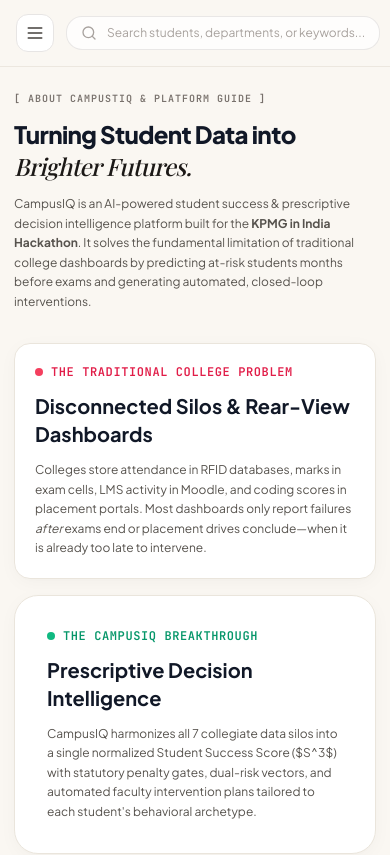
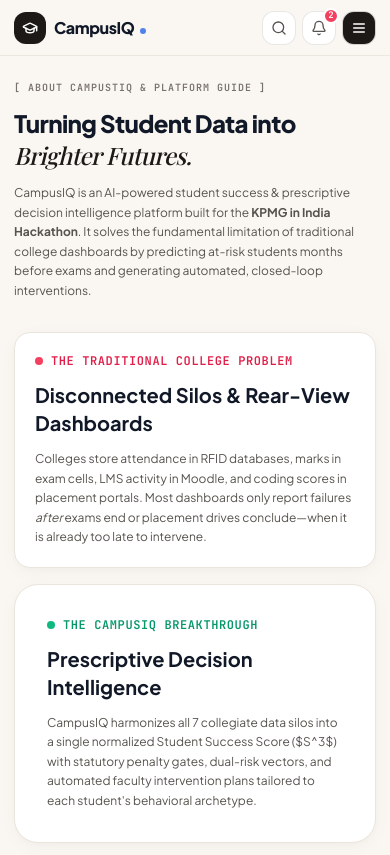
Before and after one commit to likhith3035/smart-campus, a Next.js app: page /about in a window 390 px wide. Shown: the top 855 px of the page. Built offline with nearby package versions, Linux system fonts and the light colour scheme; a web font is replaced by a local one.

Commit message:
feat(mobile): add dedicated sticky mobile header with logo, search trigger, and zero horizontal scroll across platform pages

```diff
--- a/components/layout/WorkspaceShell.tsx
+++ b/components/layout/WorkspaceShell.tsx
@@ -24,6 +24,7 @@
   Database,
   FileText,
   Zap,
+  GraduationCap,
 } from "lucide-react";
 
 interface WorkspaceShellProps {
@@ -81,14 +82,95 @@
             className="fixed inset-0 bg-black/40 backdrop-blur-xs"
             onClick={() => setMobileOpen(false)}
           />
-          <div className="relative z-10 w-72 bg-[#FAF7F2] h-full shadow-2xl">
-            <button
-              onClick={() => setMobileOpen(false)}
-              className="absolute top-4 right-4 p-2 text-stone-500 hover:text-black"
-            >
-              <X className="w-5 h-5" />
-            </button>
-            <InstitutionalSidebar />
+          <div className="relative z-10 w-80 max-w-[85vw] bg-[#FAF7F2] h-full shadow-2xl flex flex-col justify-between overflow-y-auto">
+            <div>
+              <div className="flex items-center justify-between p-4 border-b border-stone-200/80">
+                <Link
+                  href="/home"
+                  onClick={() => setMobileOpen(false)}
+                  className="flex items-center gap-2.5"
+                >
+                  <div className="w-8 h-8 rounded-xl bg-blue-600 flex items-center justify-center text-white shadow-xs">
+                    <GraduationCap className="w-4 h-4" />
+                  </div>
+                  <div>
+                    <span className="font-extrabold text-base tracking-tight text-[#111827]">
+                      CampusIQ
+                    </span>
+                    <span className="block text-[8px] font-mono tracking-widest text-stone-500 uppercase">
+                      STUDENT SUCCESS PLATFORM
+                    </span>
+                  </div>
+                </Link>
+                <button
+                  onClick={() => setMobileOpen(false)}
+                  className="p-1.5 rounded-lg border border-stone-200 bg-white text-stone-600 hover:text-black"
+                >
+                  <X className="w-4 h-4" />
+                </button>
+              </div>
+              <InstitutionalSidebar />
+            </div>
+
+            {/* Mobile Drawer Institutional Utilities */}
+            <div className="p-4 border-t border-stone-200/80 bg-stone-100/70 space-y-2.5 mt-auto">
+              <div className="text-[10px] font-mono uppercase tracking-wider text-stone-500 font-bold">
+                Institutional Utilities
+              </div>
+
+              {/* Term Selector Mobile */}
+              <div className="flex items-center justify-between text-xs font-semibold text-stone-800 bg-white p-2.5 rounded-xl border border-stone-200 shadow-2xs">
+                <span className="flex items-center gap-2">
+                  <Calendar className="w-3.5 h-3.5 text-stone-500" />
+                  <span>Academic Term:</span>
+                </span>
+                <span className="font-mono text-blue-700 font-bold">{selectedTerm}</span>
+              </div>
+
+              {/* Active Dataset Mobile Pill */}
+              {isCustomDataset && (
+                <div className="flex items-center justify-between p-2.5 rounded-xl bg-emerald-50 border border-emerald-200 text-xs text-emerald-800 font-semibold">
+                  <div className="flex items-center gap-1.5 truncate">
+                    <span className="w-2 h-2 rounded-full bg-emerald-500 animate-pulse shrink-0" />
+                    <span className="truncate max-w-[130px]">{datasetName}</span>
+                    <span className="text-[10px] text-emerald-600 font-mono">({studentCount})</span>
+                  </div>
+                  <button
+                    onClick={() => {
+                      resetToDemoData();
+                      setMobileOpen(false);
+                    }}
+                    className="px-2 py-0.5 rounded-lg bg-white border border-emerald-300 text-[10px] font-bold text-emerald-700"
+                  >
+                    Reset
+                  </button>
+                </div>
+              )}
+
+              {/* Judge Tour Mobile */}
+              <button
+                onClick={() => {
+                  setMobileOpen(false);
+                  setJudgeTourOpen(true);
+                }}
+                className="w-full flex items-center justify-center gap-2 py-2 rounded-xl bg-purple-700 text-white text-xs font-bold shadow-2xs"
+              >
+                <Zap className="w-3.5 h-3.5 text-amber-300 fill-amber-300" />
+                <span>60-Second Judge Tour</span>
+              </button>
+
+              {/* Dean's Brief Mobile */}
+              <button
+                onClick={() => {
+                  setMobileOpen(false);
+                  setExecutiveBriefOpen(true);
+                }}
+                className="w-full flex items-center justify-center gap-2 py-2 rounded-xl bg-white border border-stone-200 text-stone-800 text-xs font-bold shadow-2xs"
+              >
+                <FileText className="w-3.5 h-3.5 text-stone-500" />
+                <span>Dean&apos;s Governance Brief</span>
+              </button>
+            </div>
           </div>
         </div>
       )}
@@ -96,18 +178,80 @@
       {/* ───────────────────────────────────────────────────────────
           2. MAIN WORKSPACE CONTAINER
       ─────────────────────────────────────────────────────────── */}
-      <div className="flex-1 min-w-0 flex flex-col overflow-y-auto">
-        {/* Universal Top Bar */}
-        <header className="sticky top-0 z-30 bg-[#FAF7F2]/95 backdrop-blur-md border-b border-[#ECE7DF] px-4 sm:px-8 py-3.5 flex items-center justify-between gap-4">
-          <div className="flex items-center gap-3 flex-1 max-w-2xl">
-            {/* Mobile Sidebar Toggle Button */}
+      <div className="flex-1 min-w-0 flex flex-col overflow-y-auto overflow-x-hidden w-full max-w-full">
+
+        {/* ─── Mobile Dedicated Sticky Header (< lg screens) ─── */}
+        <header className="lg:hidden sticky top-0 z-40 bg-[#FAF7F2]/95 backdrop-blur-md border-b border-[#ECE7DF] px-3.5 sm:px-5 h-14 flex items-center justify-between gap-3 w-full max-w-full">
+          {/* Brand Logo & Name */}
+          <Link href="/home" className="flex items-center gap-2 shrink-0 group">
+            <div className="w-8 h-8 rounded-xl bg-stone-900 text-white flex items-center justify-center font-black text-sm tracking-tight shadow-2xs group-hover:bg-blue-600 transition-colors">
+              <GraduationCap className="w-4 h-4 stroke-[2.2]" />
+            </div>
+            <div className="flex items-baseline gap-1.5">
+              <span className="font-extrabold text-base tracking-tight text-[#111827]">
+                CampusIQ
+              </span>
+              <span className="w-1.5 h-1.5 rounded-full bg-blue-600 animate-pulse" />
+            </div>
+          </Link>
+
+          {/* Quick Action Touch Targets (Search, Alerts, Menu) */}
+          <div className="flex items-center gap-1.5 shrink-0">
+            {/* Quick Search Modal Trigger */}
             <button
-              onClick={() => setMobileOpen(true)}
-              className="lg:hidden p-2 rounded-xl border border-stone-200 bg-white text-stone-700 hover:bg-stone-50"
+              type="button"
+              onClick={() => setCommandPaletteOpen(true)}
+              aria-label="Search students & departments"
+              className="p-2 rounded-xl border border-stone-200/90 bg-white text-stone-700 hover:bg-stone-50 transition-colors shadow-2xs"
             >
-              <Menu className="w-5 h-5" />
+              <Search className="w-4 h-4 text-stone-600" />
             </button>
 
+            {/* Notification Bell */}
+            <button
+              type="button"
+              onClick={() => setNotificationOpen(!notificationOpen)}
+              aria-label="Institutional Alerts"
+              className="p-2 rounded-xl border border-stone-200/90 bg-white text-stone-700 hover:bg-stone-50 transition-colors relative shadow-2xs"
+            >
+              <Bell className="w-4 h-4 text-stone-600" />
+              <span className="absolute -top-1 -right-1 w-4 h-4 rounded-full bg-rose-500 text-white font-mono text-[9px] font-bold flex items-center justify-center border-2 border-white">
+                2
+              </span>
+            </button>
+
+            {/* Mobile Drawer Menu Toggle */}
+            <button
+              type="button"
+              onClick={() => setMobileOpen(true)}
+              aria-label="Open institutional menu"
+              className="p-2 rounded-xl border border-stone-200/90 bg-stone-900 text-white hover:bg-black transition-colors shadow-2xs"
+            >
+              <Menu className="w-4 h-4" />
+            </button>
+          </div>
+        </header>
+
+        {/* Mobile Custom Dataset Sub-strip if active */}
+        {isCustomDataset && (
+          <div className="lg:hidden px-3.5 py-1.5 bg-emerald-50 border-b border-emerald-200/80 text-[11px] text-emerald-800 flex items-center justify-between w-full">
+            <div className="flex items-center gap-1.5 truncate">
+              <span className="w-2 h-2 rounded-full bg-emerald-500 animate-pulse shrink-0" />
+              <span className="font-semibold truncate max-w-[200px]">{datasetName}</span>
+              <span className="text-[10px] text-emerald-600 font-mono">({studentCount})</span>
+            </div>
+            <button
+              onClick={resetToDemoData}
+              className="px-2 py-0.5 rounded-md bg-white border border-emerald-300 text-[10px] font-bold text-emerald-700 shrink-0"
+            >
+              Reset
+            </button>
+          </div>
+        )}
+
+        {/* ─── Desktop Dedicated Top Bar (>= lg screens) ─── */}
+        <header className="hidden lg:flex sticky top-0 z-30 bg-[#FAF7F2]/95 backdrop-blur-md border-b border-[#ECE7DF] px-6 xl:px-8 py-3.5 items-center justify-between gap-4 w-full">
+          <div className="flex items-center gap-3 flex-1 max-w-2xl">
             {/* Universal Search Bar with ⌘ K Shortcut */}
             <div
               onClick={() => setCommandPaletteOpen(true)}
```
